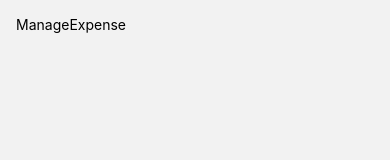
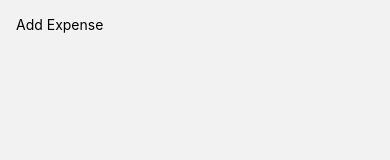
Before and after one commit to ChrisJoshRoberts/expense-tracker, a React Native app: screen /ManageExpenses in a window 390 px wide. Shown: the top 160 px of the page. Built offline with nearby package versions, Linux system fonts and the light colour scheme.

Commit message:
updating modal to be able to dynamically add or edit an expense

```diff
--- a/components/ExpensesOutput/ExpenseItem.js
+++ b/components/ExpensesOutput/ExpenseItem.js
@@ -4,12 +4,14 @@ import { Banknote } from 'lucide-react-native'
 import { colors } from '../../constants/Colors'
 import { useNavigation } from '@react-navigation/native'
 
-const ExpenseItem = ({title, description, date, amount}) => {
+const ExpenseItem = ({id, title, description, date, amount}) => {
   const formattedDate = date.toISOString().split('T')[0]
   const navigation = useNavigation()
 
   function expensePressHandler() {
-    navigation.navigate('ManageExpenses')
+    navigation.navigate('ManageExpenses', {
+      expenseId: id
+    })
   }
   return (
     <Pressable
--- a/screens/ManageExpense.js
+++ b/screens/ManageExpense.js
@@ -1,11 +1,14 @@
 import { SafeAreaView, StyleSheet, Text, View } from 'react-native'
 import React from 'react'
 
-const ManageExpense = () => {
+const ManageExpense = ({route}) => {
+  const editExpenseId = route.params?.expenseId
+  const isEditing = !!editExpenseId
+
   return (
     <SafeAreaView>
       <View style={styles.container}>
-        <Text>ManageExpense</Text>
+        <Text>{isEditing ? 'Edit Expense': 'Add Expense'}</Text>
       </View>
     </SafeAreaView>
   )
```
